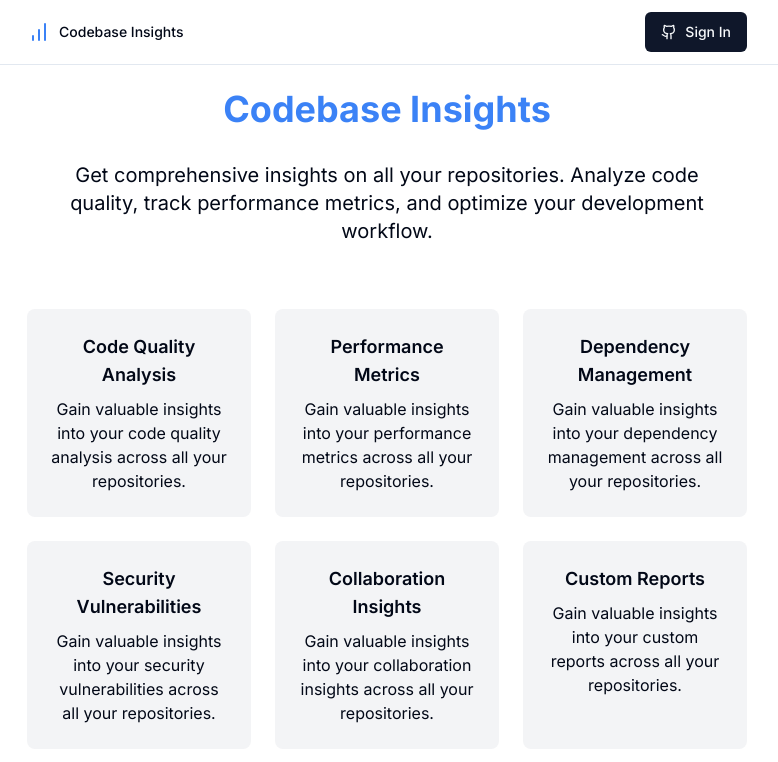
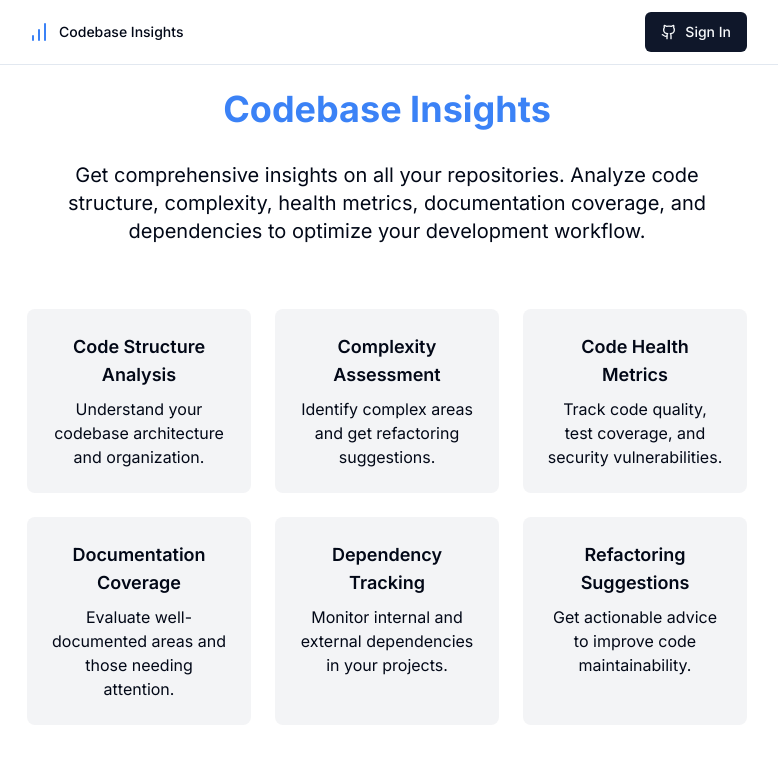
Before and after one commit to achen2089/codebase-insights, a Next.js app: page / in a window 1280 px wide. Shown: the top 762 px of the page, without its empty margins (253-1031 px from the left). Built offline with nearby package versions, Linux system fonts and the light colour scheme; no server answers.

Commit message:
update landing page based on report

```diff
--- a/app/page.tsx
+++ b/app/page.tsx
@@ -1,10 +1,5 @@
 import { auth } from "@/auth"
 import { redirect } from "next/navigation"
-import { BarChart, Github } from "lucide-react"
-import { Button } from "@/components/ui/button"
-import { SignIn, SignOut } from "@/components/auth-components"
-
-
 
 export default async function Index() {
   const session = await auth()
@@ -18,20 +13,27 @@ export default async function Index() {
         <h1 className="text-4xl font-bold text-blue-500">Codebase Insights</h1>
       </div>
       <p className="text-xl max-w-2xl">
-        Get comprehensive insights on all your repositories. Analyze code quality, track performance metrics, and optimize your development workflow.
+        Get comprehensive insights on all your repositories. Analyze code structure, complexity, health metrics, documentation coverage, and dependencies to optimize your development workflow.
       </p>
       <div className="grid grid-cols-1 md:grid-cols-2 lg:grid-cols-3 gap-6 mt-8">
         {[
-          "Code Quality Analysis",
-          "Performance Metrics",
-          "Dependency Management",
-          "Security Vulnerabilities",
-          "Collaboration Insights",
-          "Custom Reports"
+          "Code Structure Analysis",
+          "Complexity Assessment",
+          "Code Health Metrics",
+          "Documentation Coverage",
+          "Dependency Tracking",
+          "Refactoring Suggestions"
         ].map((feature, index) => (
           <div key={index} className="bg-gray-100 p-6 rounded-lg">
             <h3 className="text-lg font-semibold mb-2">{feature}</h3>
-            <p>Gain valuable insights into your {feature.toLowerCase()} across all your repositories.</p>
+            <p>
+              {feature === "Code Structure Analysis" && "Understand your codebase architecture and organization."}
+              {feature === "Complexity Assessment" && "Identify complex areas and get refactoring suggestions."}
+              {feature === "Code Health Metrics" && "Track code quality, test coverage, and security vulnerabilities."}
+              {feature === "Documentation Coverage" && "Evaluate well-documented areas and those needing attention."}
+              {feature === "Dependency Tracking" && "Monitor internal and external dependencies in your projects."}
+              {feature === "Refactoring Suggestions" && "Get actionable advice to improve code maintainability."}
+            </p>
           </div>
         ))}
       </div>
```
